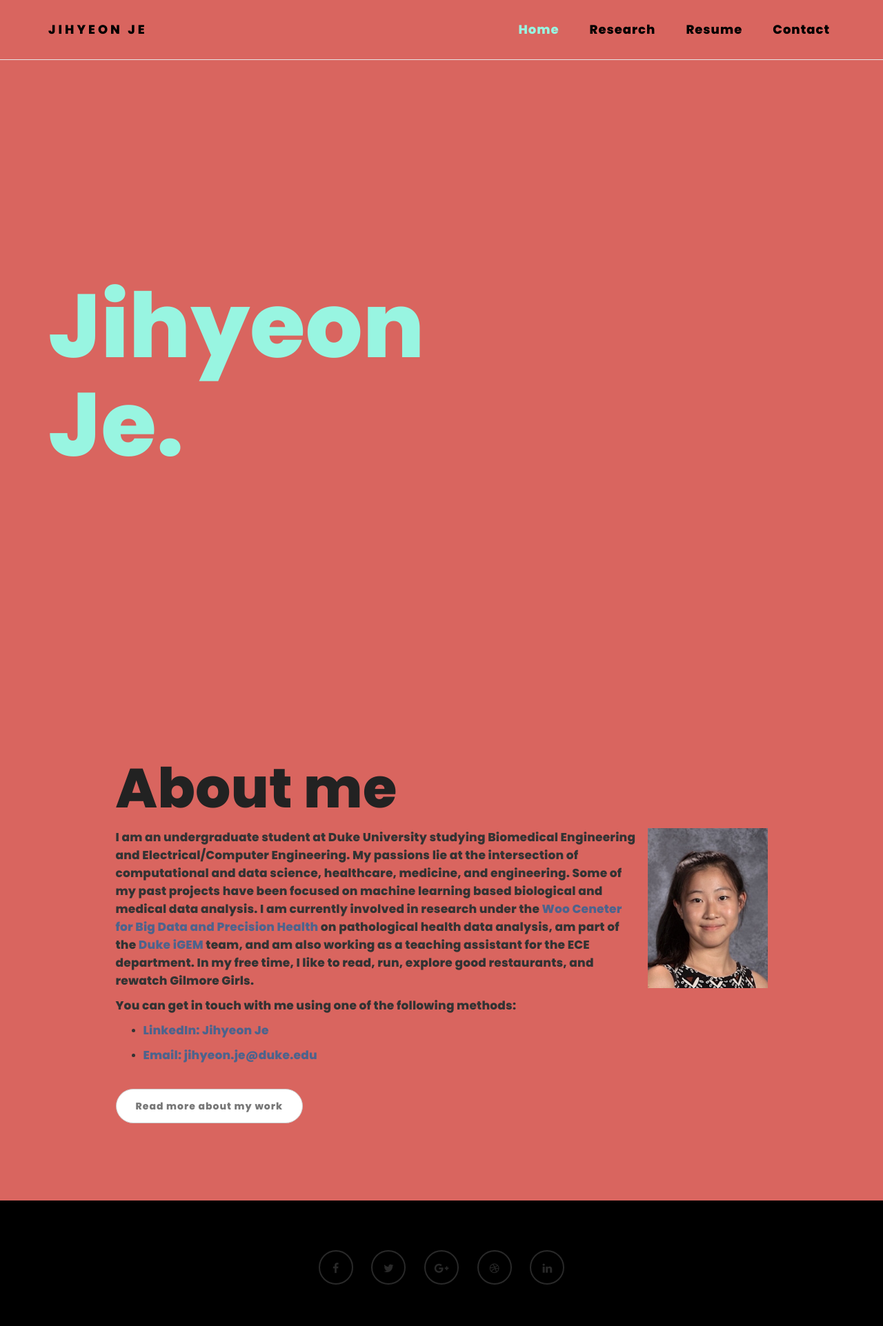
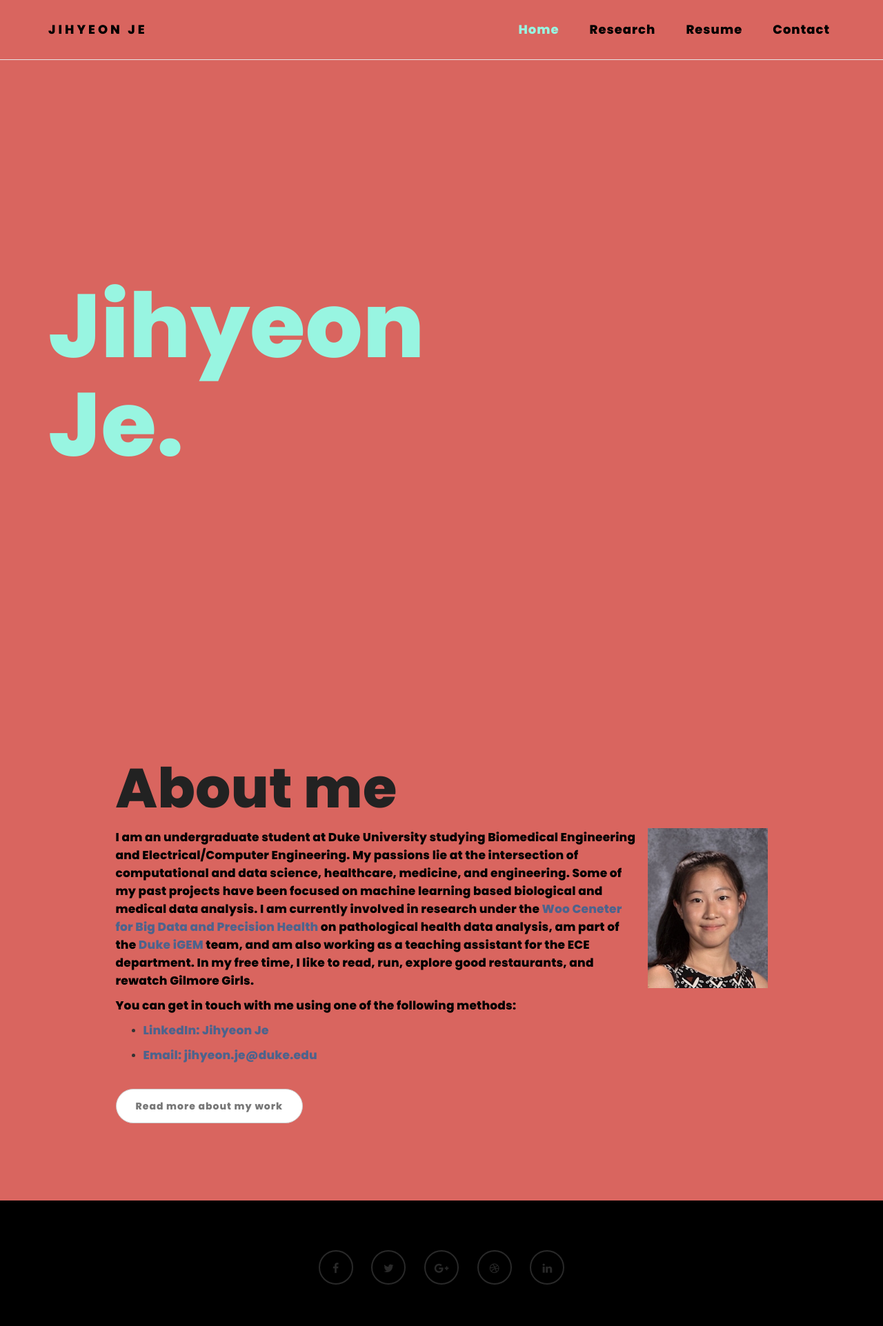
Before and after one commit to rpraka/JihyeonJe.com, a Jekyll site: the page index.html, which Jekyll copies as it is, in a window 1280 px wide. Shown: the whole page at 69% size. Built offline with Jekyll 4.4.1, drawn with Linux system fonts in a browser that asks for light colours.

Commit message:
Update style.css

```diff
--- a/css/style.css
+++ b/css/style.css
@@ -46,6 +46,7 @@
 }
 
 h3 {
+  color: #000000;
   font-weight: bold;
   font-size: 19px;
 }
@@ -58,7 +59,7 @@
 }
 
 p {
-
+    color: #000000;
     font-size: 17px;
     font-weight: 300;
     line-height: 26px;
@@ -291,6 +292,7 @@
 .main-home {
   background-color: #d9655f;
   height: 100vh;
+  border: none
 }
 
 .main-about {
@@ -676,7 +678,6 @@
 /* Back top */
 .go-top {
   background-color: #d9655f;
-  box-shadow: 1px 1.732px 12px 0px rgba( 0, 0, 0, .14 ), 1px 1.732px 3px 0px rgba( 0, 0, 0, .12 );
   transition : all 1s ease;
   bottom: 2em;
   right: 2em;
```
